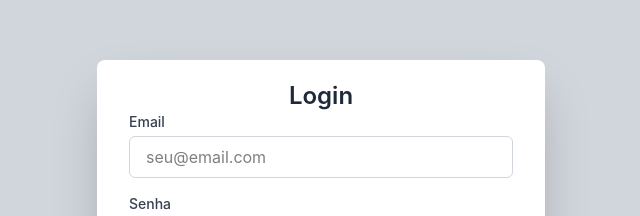
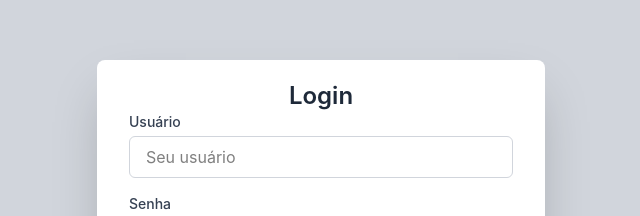
Before and after one commit to frnndog-suav/ProjetoTivit, a React (Vite) app: page / in a window 1280 px wide. Shown: the part 198-414 px from the top of the page, without its empty margins (319-959 px from the left). Built offline with nearby package versions, Linux system fonts and the light colour scheme.

Commit message:
refactor: changing email input to user input

```diff
--- a/src/App.tsx
+++ b/src/App.tsx
@@ -9,17 +9,17 @@ function App() {
         <form className="flex flex-col gap-4">
           <div>
             <label
-              htmlFor="email-field"
+              htmlFor="user-field"
               className="block text-sm font-medium text-gray-700 mb-1"
             >
-              Email
+              Usuário
             </label>
             <input
-              id="email-field"
-              type="email"
+              id="user-field"
+              type="text"
               required
               className="w-full px-4 py-2 border border-gray-300 rounded-md focus:ring-2 focus:ring-blue-500 outline-none transition-all"
-              placeholder="seu@email.com"
+              placeholder="Seu usuário"
             />
           </div>
 
```
